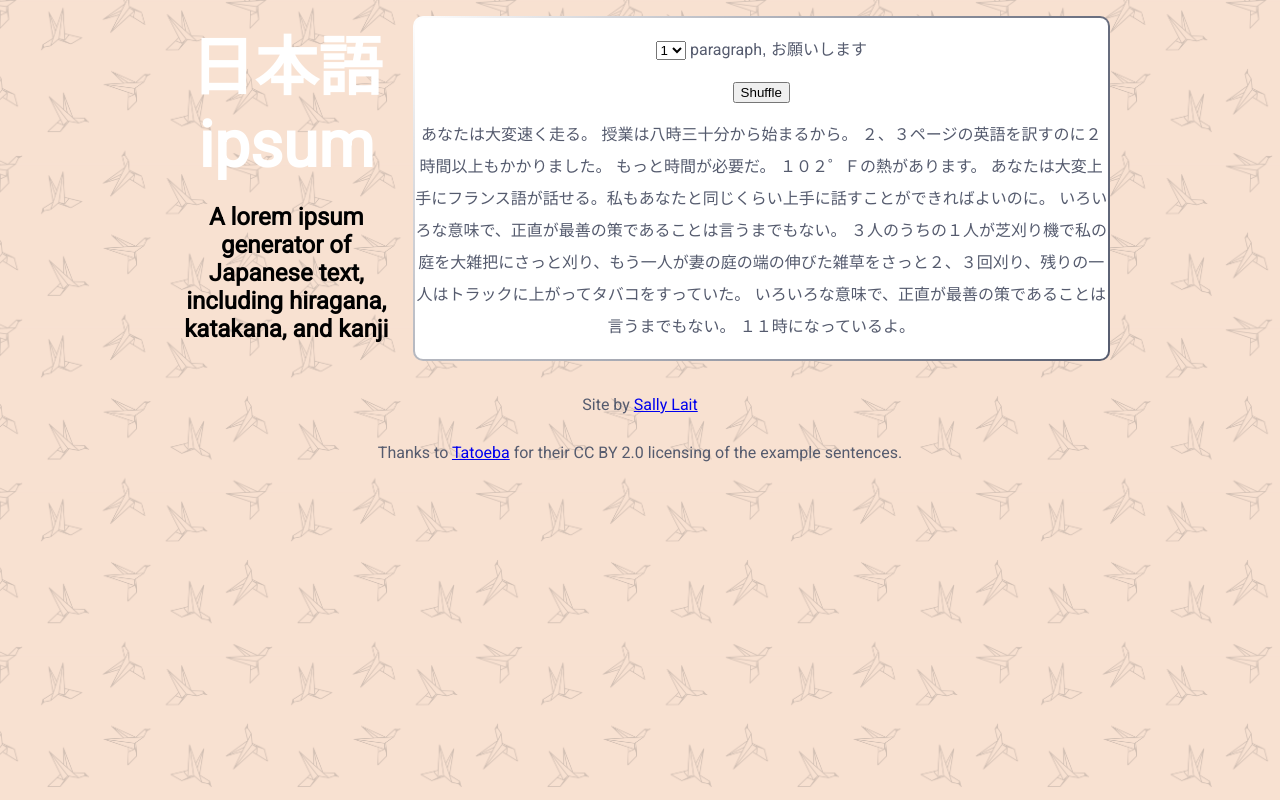
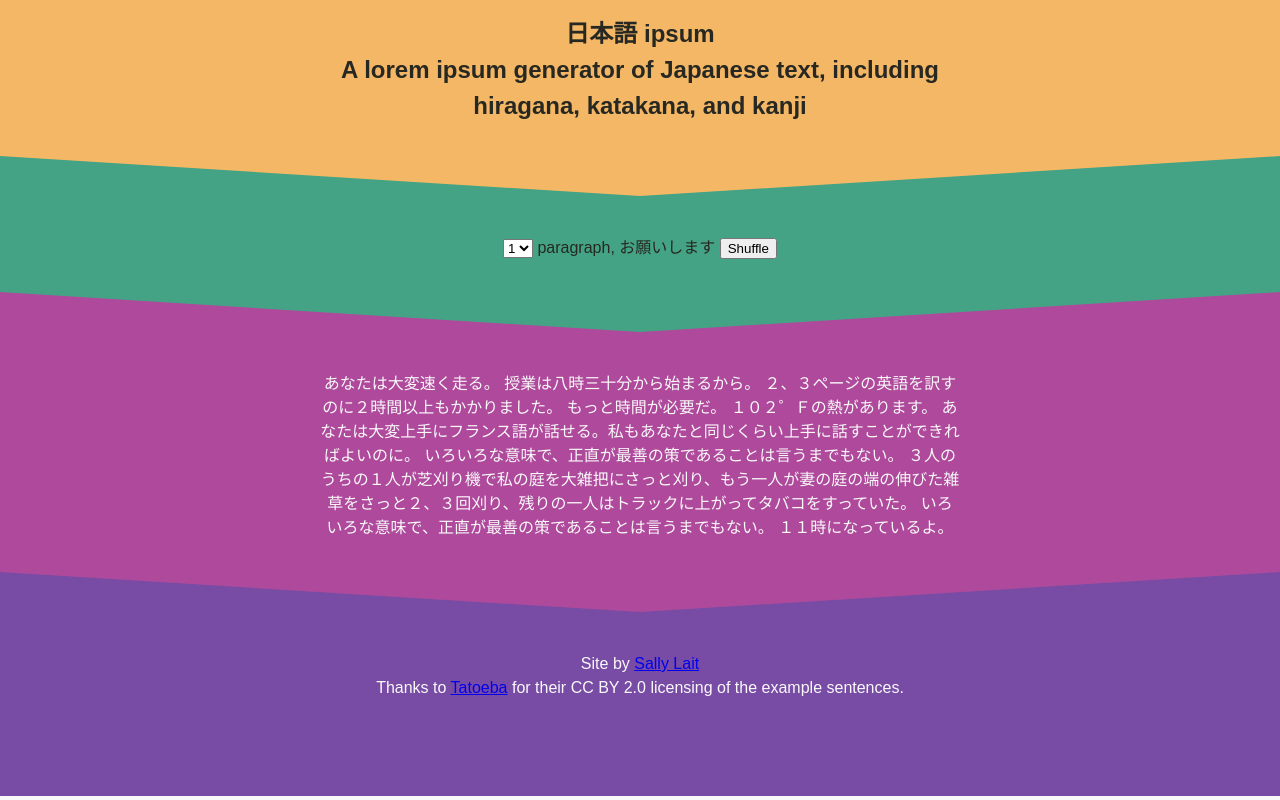
Before and after one commit to greywillfade/nihongoipsum, a plain HTML site: page index.html in a window 1280 px wide. Drawn offline with nearby package versions, Linux system fonts and the light colour scheme; a web font is replaced by a local one.

Commit message:
Styling in progress

```diff
--- a/css/main.css
+++ b/css/main.css
@@ -1,132 +1,275 @@
 @charset "utf-8";
+
+/*
+html {
+  --hue: 344;
+  --hlcolour: hsl(var(--hue), 97%, 73%);
+  --arrow-height: 30px;
+  --banner-color: #01C3BF;
+}
 
 body {
   margin: 0;
   padding: 0;
-    font-family: 'Kosugi', sans-serif;
+  font-family: 'M PLUS Rounded 1c', sans-serif;
   text-align: center;
-    /*
-    background-image: url(../img/origami.jpg);
-    background-repeat: repeat;
-    background-size: 250px;
-
-    background-blend-mode: lighten;
-    background-color: rgba(248, 225, 209, 0.75);*/
 }
 
 h1 {
-    color: #555B6E;
-    color: white;
+    color: #fff;
     font-size: 4em;
-    mix-blend-mode: screen;
+    mix-blend-mode:burn;
+
     margin: 0;
+    font-weight: bold;
+    line-height: 0.75em;
+
+    text-shadow: -1px -1px 0 #01C3BF, 1px -1px 0 #01C3BF, -1px 1px 0 #01C3BF, 1px 1px 0 #01C3BF, 1px 0px 0px var(--hlcolour), 0px 1px 0px var(--hlcolour), 2px 1px 0px var(--hlcolour), 1px 2px 0px var(--hlcolour), 3px 2px 0px var(--hlcolour), 2px 3px 0px var(--hlcolour), 4px 3px 0px var(--hlcolour), 3px 4px 0px var(--hlcolour), 5px 4px 0px var(--hlcolour), 3px 5px 0px #01C3BF, 6px 5px 0px #01C3BF, -1px 2px 0 #01C3BF, 0 3px 0 #01C3BF, 1px 4px 0 #01C3BF, 2px 5px 0px #01C3BF, 2px -1px 0 #01C3BF, 3px 0 0 #01C3BF, 4px 1px 0 #01C3BF, 5px 2px 0px #01C3BF, 6px 3px 0 #01C3BF, 7px 4px 0 #01C3BF;
 }
 
-p {
-    line-height: 2em;
-    color: #555B6E;
+h2 {
+  color: white;
+
+}
+*/
+
+/*
+.btn {
+  border: none;
+  font-family: inherit;
+  font-size: inherit;
+  cursor: pointer;
+  padding: 20px 50px;
+  display: inline-block;
+  margin: 15px 30px;
+  letter-spacing: 1px;
+  font-weight: 700;
+  outline: none;
+  position: relative;
+
+  background: hsl(344,97%,73%);
+  color: #fff;
+  box-shadow: 0 6px hsl(344,97%,65%);
+  -webkit-transition: none;
+  -moz-transition: none;
+  transition: none;
+  border-radius: 40px;
 }
 
-#app {
-    background-color: #fff;
-    border-radius: 10px;
+.btn:hover {
+  box-shadow: 0 4px hsl(344,97%,65%);
+  top: 2px;
+}
+*/
+
+
+
+
+
+/******************** Arrow design */
+:root {
+  font-family: 'IBM Plex Sans', sans-serif;
+  --grey: #f9f9f9;
+  --paint: #784ca5;
+  --worklets: #F4B766;
+  --typed: #44A384;
+  --props: #AF499C;
+  --paint: #784ca5;
+  --animation: #CBE961;
+  --layout: #2E3561;
+  --black: #272822; }
+
+*,
+*:before,
+*:after {
+  box-sizing: border-box; }
+
+body {
+  background-color: #f9f9f9;
+  --shadow-color: #f9f9f9;
   padding: 0;
-    border: double 2px transparent;
-    background-image: linear-gradient(white, white), radial-gradient(circle at top left, #fff,#555B6E);
-    background-origin: border-box;
-    background-clip: content-box, border-box;
-}
+  margin: 0;
+  color: #272822;
+  line-height: 1.5; }
 
-.english {
-    font-family: 'Roboto', sans-serif;
+.paint {
+  --prime-color: #784ca5; }
+
+.worklets {
+  --prime-color: #F4B766; }
+
+.props {
+  --prime-color: #AF499C; }
+
+.animation {
+  --prime-color: #CBE961; }
+
+.layout {
+  --prime-color: #2E3561; }
+
+/*h1 {
+  font-size: calc(2em + 7vh);
+  padding: .25rem; }
+
+h2, h3, h4 {
+  line-height: 1;
+  padding: 0;
+  margin: 0; }*/
+
+header {
+  height: 25vh;
+  min-height: 5em;
+  width: 100vw;
+  /*padding: .5em;*/ }
+
+.container {
+  /*font-size: 1.25em;
+  line-height: 1.618;
+  margin: 0 auto;
+  max-width: 80ch;
+  padding: 1em 2em;*/
+  max-width: 50%;
+  margin: 0 auto;
 }
 
 
-.overlay1 {
+/* Banner Component */
+.banner {
+  background-color: var(--banner-color);
+  display: block;
+  height: auto;
+  min-height: 20vh;
   position: relative;
-    z-index: 1;
-    height: 100vh;
+  background: transparent;
+  z-index: 0;
+  padding-top: calc(var(--arrow-height) + 1em);
+  text-align: center;
+  margin-top: calc(var(--arrow-height) * -1);
+  width: 100vw;
 }
-  .overlay1::before {
-    content: "";
+  .banner::before, .banner::after {
+    content: '';
     display: block;
+    height: var(--arrow-height);
+    /*width: 100%;*/
+    border-style: solid;
+    background-color: transparent;
+    z-index: 5;
+  }
+  .banner::after {
+    border-color: transparent var(--banner-color) transparent transparent;
+    border-width: var(--arrow-height) 100vw 0 0;
     position: absolute;
-    z-index: -1;
-    width: 100%;
-    height: 100%;
-    top: 0;
-    left: 0;
-    /*background: #30bab6;
-    background: -webkit-linear-gradient(top, #009efd, #2af598, #fff);
-    background: -o-linear-gradient(top, #009efd, #2af598, #fff);
-    background: -moz-linear-gradient(top, #009efd, #2af598, #fff);
-    background: linear-gradient(top, #009efd, #2af598, #fff);
-    opacity: 0.8;*/
+    top: 1em;
+  }
+  .banner::before {
+    border-color: transparent transparent var(--banner-color) transparent;
+    border-width: 0 100vw var(--arrow-height) 0;
+    height: var(--arrow-height);
+    margin-top: calc(var(--arrow-height) * -1);
+    position: relative;
+    z-index: 5;
   }
 
-  .bg0 {background-color: #fff;}
 
-.bg-img1 {
-    /*background-position: center;
-    background-repeat: no-repeat;
-    background-size: cover;*/
-    background-image: url('../img/origami.jpg');
-    background-repeat: repeat;
-    background-size: 250px;
-    background-blend-mode: lighten;
-    background-color: rgba(248, 225, 209, 0.75);
+  /*.banner p {
+    max-width: 80%;
+    margin: 0 auto;
+    margin-top: 1rem;
+    font-size: 1.1em; }*/
+
+  .banner--inner {
+    background-color: var(--banner-color);
+    padding-bottom: calc(var(--arrow-height) + 1em);
   }
 
-/* grid */
-HTML  CSS Result
-EDIT ON
- *, *:before, *:after {
-  box-sizing: border-box;
+  .banner.intro {
+    margin-top: 0;
+    padding-top: 0;
+    margin-bottom: calc(var(--arrow-height) - 5em);
   }
 
-.wrapper {
-  max-width: 940px;
-  margin: 0 20px;
-  padding-top:1em;
-  display: grid;
-  grid-gap: 10px;
+  .banner.intro::before, .banner.intro::after {
+      bottom: 0;
+      position: relative;
   }
 
-@media screen and (min-width: 800px) {
-
-  /* no grid support? */
-  .sidebar {
-    float: left;
-    width: 19.1489%;
+  .banner.intro::after {
+      border-color: transparent var(--banner-color) transparent transparent;
+      border-width: 0 100vw var(--arrow-height) 0;
+      top: 0;
+      transform: rotateY(180deg) scaleX(0.5) translateX(-50%);
   }
 
-  .content {
-    float: right;
-    width: 79.7872%;
+  .banner.intro::before {
+      border-color: transparent transparent transparent var(--banner-color);
+      border-width: 0 0 var(--arrow-height) 100vw;
+      transform: rotateY(180deg) scaleX(0.5) translateX(50%);
+      position: absolute;
   }
 
-  .wrapper {
-    margin: 0 auto;
-    grid-template-columns: 1fr 3fr;
+  .banner.intro .banner--inner {
+      padding-bottom: 0;
   }
 
-  .header, .footer {
-    grid-column: 1 / -1;
-    /* needed for the floated layout */
-    clear: both;
+
+    :root {
+      --arrow-height: 10vh;
     }
 
+    /* Styling */
+    .intro {
+      --banner-color: var(--black);
+      color: var(--grey);
     }
 
-.wrapper > * {
-  /* needed for the floated layout*/
-  margin-bottom: 10px;
+    .worklets {
+      --banner-color: var(--worklets);
+      color: var(--black);
     }
 
-/* We need to set the widths used on floated items back to auto, and remove the bottom margin as when we have grid we have gaps. */
-@supports (display: grid) {
-  .wrapper > * {
-    width: auto;
+
+    .typed {
+      --banner-color: var(--typed);
+      color: var(--black);
+    }
+
+    .props {
+      --banner-color: var(--props);
+      color: var(--grey);
+    }
+
+    .paint {
+      --banner-color: var(--paint);
+      color: var(--grey);
+    }
+
+    .animation {
+      --banner-color: var(--animation);
+    }
+
+    .layout {
+      --banner-color: var(--layout);
+      color: var(--grey);
+    }
+
+    .more {
+      --banner-color: #ddd;
+    }
+
+    .resources {
+      --banner-color: #ccc;
+      margin-bottom: -1em;
+    }
+
+    .body {
+      margin-bottom: calc(var(--arrow-height) + 1em);
+      text-align: justify;
+      background-color: red;
+    }
+
+
+    h1, h2, p {
       margin: 0;
+      padding: 0;
     }
-}
--- a/index.html
+++ b/index.html
@@ -4,24 +4,26 @@
 		<meta charset="utf-8">
 		<meta name="viewport" content="width=device-width, initial-scale=1">
         <link rel="stylesheet" href="css/main.css">
-        <script src="https://cdn.jsdelivr.net/npm/vue/dist/vue.js"></script>
-        <link href="https://fonts.googleapis.com/css?family=Kosugi|Roboto" rel="stylesheet">
+        <script src="https://cdn.jsdelivr.net/npm/vue"></script>
+        <link href="https://fonts.googleapis.com/css?family=M+PLUS+Rounded+1c" rel="stylesheet">
+    </head>
 
-    </head>
     <body>
 
+        <div id="app">
 
-        <!-- Coloured pattern-->
-        <div class="bg-img1 overlay1">
+        <section class="banner worklets">
+        <div class="banner--inner">
+            <div class="container">
+            <h1>日本語 ipsum</h1>
+            <h2 class="">A lorem ipsum generator of Japanese text, including hiragana, katakana, and kanji</h2>
+            </div>
+        </div>
+        </section>
 
-            <div class="wrapper">
-                <aside class="sidebar">
-                    <h1>日本語 <span class="english">ipsum</span></h1>
-                    <h2 class="english">A lorem ipsum generator of Japanese text, including hiragana, katakana, and kanji</h2>
-                </aside>
-                <article class="content">
-                    <div id="app">
-                        <p>
+        <section class="banner typed">
+        <div class="banner--inner">
+            <div class="container">
                 <select v-model="ipsumNo" @change="showText">
                 <option>1</option>
                 <option>2</option>
@@ -29,23 +31,32 @@
                 <option>4</option>
                 <option>5</option>
                 </select>
-                        <span class="english">{{parawording}}</span>, お願いします</p>
+                {{parawording}}, お願いします
 
-                        <button v-on:click="showText">Shuffle</button>
-                        <div v-html="this.message" class="genholder"></div>
+                <button v-on:click="showText" class="btn">Shuffle</button>
             </div>
-                </article>
-                <footer class="footer">
-                        <p class="english">Site by <a href="https://sallylait.com">Sally Lait</a></p>
-                        <p class="english">Thanks to <a href="https://tatoeba.org/eng/downloads">Tatoeba</a> for their CC BY 2.0 licensing of the example sentences.</p>
+        </div>
+        </section>
 
-                </footer>
+        <section class="banner props">
+        <div class="banner--inner">
+            <div class="container">
+                <div v-html="this.message">ちょっと待ってください :)</div>
             </div>
-        </div><!--End bg-->
+        </div>
+        </section>
 
+        <section class="banner paint">
+        <div class="banner--inner">
+            <div class="container">
+                <p>Site by <a href="https://sallylait.com">Sally Lait</a></p>
+                <p>Thanks to <a href="https://tatoeba.org/eng/downloads">Tatoeba</a> for their CC BY 2.0 licensing of the example sentences.</p>
+            </div>
+        </div>
+        </section>
 
+        </div>
 
        <script src="js/main.js" charset="UTF-8"></script>
-
     </body>
 </html>
```
Lines whose indentation alone changed are shown as unchanged.
